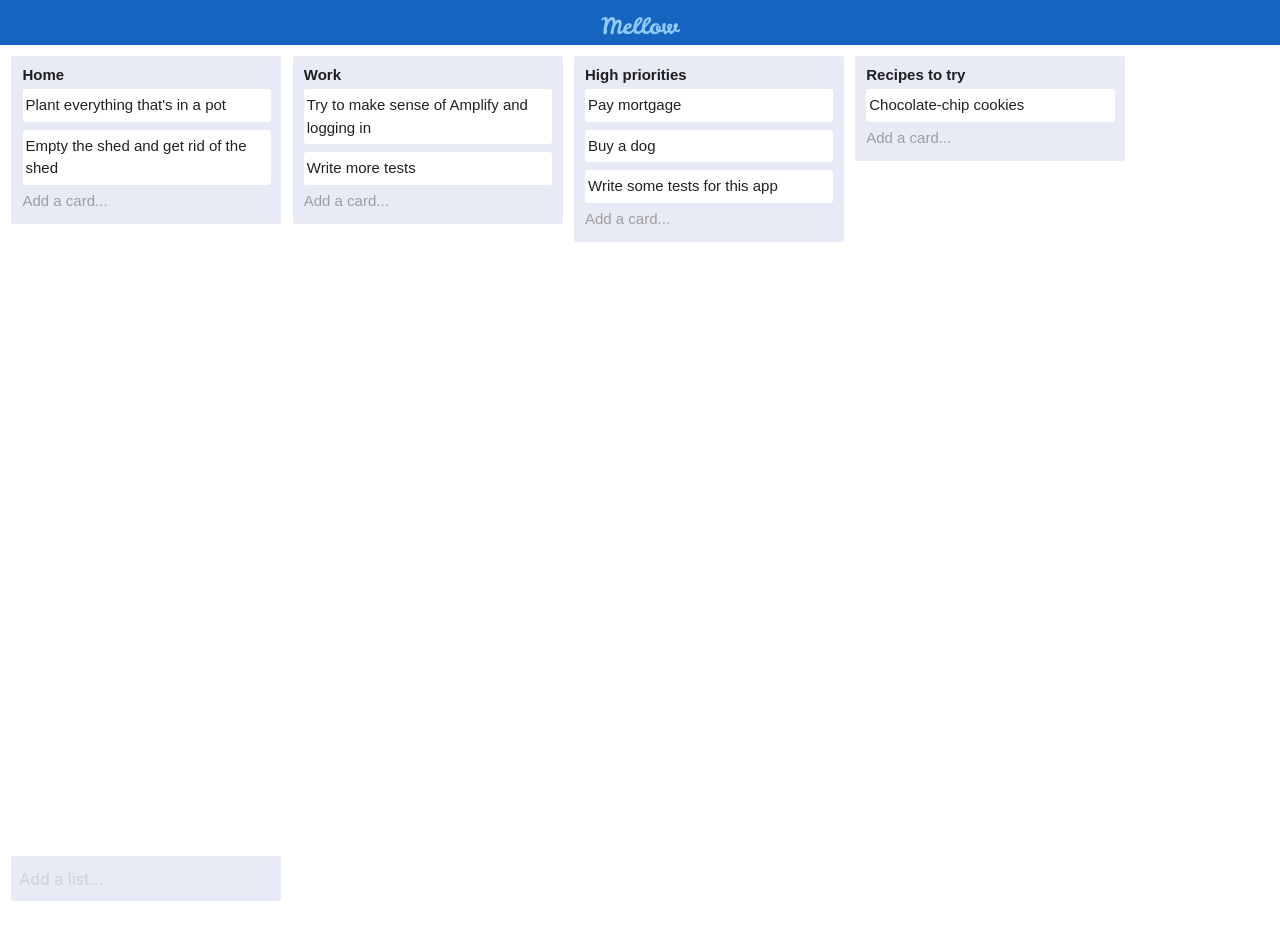
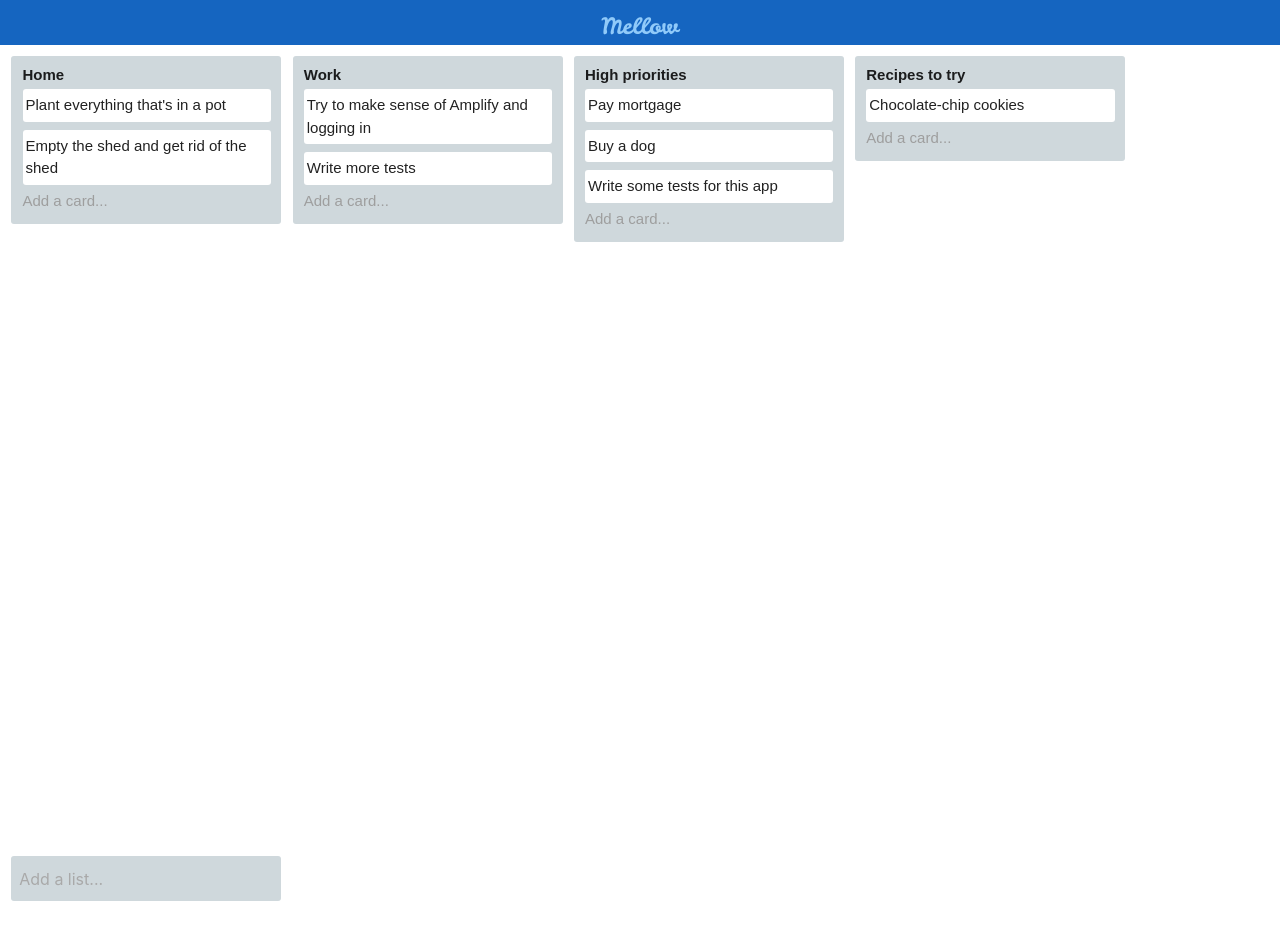
Before and after one commit to lucymonie/trello-clone, a React (Create React App) app: page / in a window 1280 px wide. Shown: the top 940 px of the page. Built offline with nearby package versions, Linux system fonts and the light colour scheme; data requests are answered from the project's data file; a web font is replaced by a local one.

Commit message:
Updates card colour and placeholder text colour

```diff
--- a/src/components/AddList.js
+++ b/src/components/AddList.js
@@ -3,8 +3,8 @@ import SaveCancel from './SaveCancel';
 
 const AddList = ({ onClickSave, onClickCancel, onFocus, onChange, textEntered, showSave }) => (
   <div className="list-wrapper">
-    <div className="new-list indigo lighten-5">
-      <input className="new-list-input"
+    <div className="new-list blue-grey lighten-4">
+      <input className="new-list-input text-black"
         onFocus={ onFocus }
         onChange={ (e) => onChange(e.target.value) }
         placeholder="Add a list..."
--- a/src/components/App.css
+++ b/src/components/App.css
@@ -66,3 +66,16 @@ header {
   padding: 5px 3px 5px 3px;
   margin: 3px 0 5px 0;
 }
+
+::-webkit-input-placeholder { /* Chrome/Opera/Safari */
+  color: darkGray;
+}
+::-moz-placeholder { /* Firefox 19+ */
+  color: darkGray;
+}
+:-ms-input-placeholder { /* IE 10+ */
+  color: darkGray;
+}
+:-moz-placeholder { /* Firefox 18- */
+  color: darkGray;
+}
--- a/src/components/List.js
+++ b/src/components/List.js
@@ -4,7 +4,7 @@ import Card from './Card';
 
 const List = ({ listTitle, listId, tasks, updateTasks }) => (
 <div className="list-wrapper">
-  <div className="list indigo lighten-5">
+  <div className="list blue-grey lighten-4">
     <div className="list-header"><b>{ listTitle.charAt(0).toUpperCase().concat(listTitle.slice(1)) }</b></div>
     {tasks.map((task, index) => (
       <Card key={index} task={task.task.task_text} />
```
